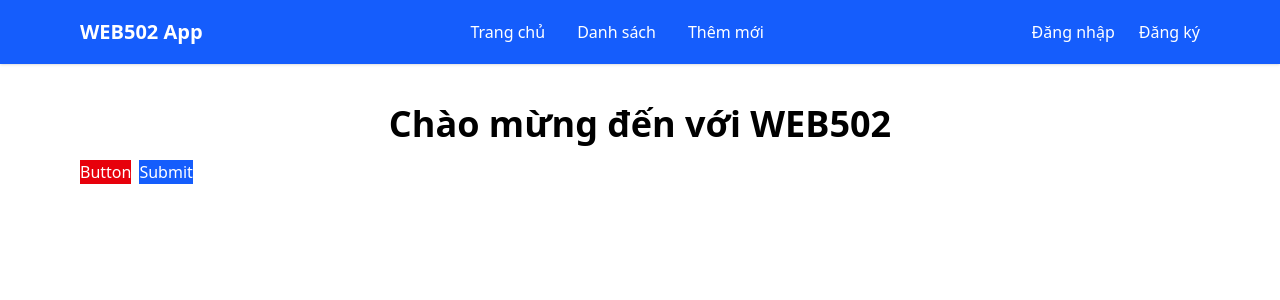
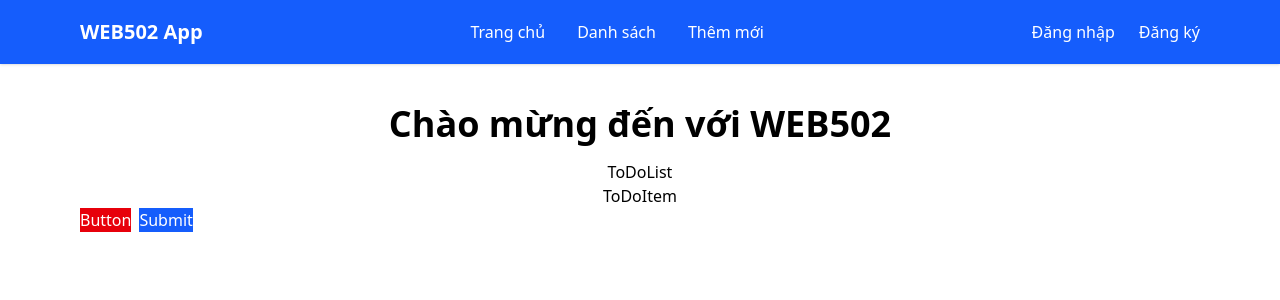
Before and after one commit to vanhoa690/typescript-web502-summer26, a React (Vite) app: page / in a window 1280 px wide. Shown: the top 300 px of the page. Built offline with nearby package versions, Linux system fonts and the light colour scheme; the HTML template or start-up script is replaced by a standard one.

Commit message:
todolist

```diff
--- a/src/App.tsx
+++ b/src/App.tsx
@@ -1,6 +1,7 @@
 import { Toaster } from "react-hot-toast";
 import { Link } from "react-router-dom";
 import Button from "./components/Button";
+import ToDoList from "./components/TodoList";
 
 function App() {
   const handleClick = (): void => {
@@ -40,6 +41,7 @@ function App() {
       {/* MAIN CONTENT */}
       <div className="max-w-6xl mx-auto mt-10 px-4 text-center">
         <h1 className="text-4xl font-bold mb-4">Chào mừng đến với WEB502</h1>
+        <ToDoList />
         {/* click chu cuoi cung ctrl + space => import component */}
         <div className="flex gap-2">
           <Button
--- /dev/null
+++ b/src/components/TodoItem.tsx
@@ -0,0 +1,3 @@
+export default function ToDoItem() {
+  return <div>ToDoItem</div>;
+}
--- /dev/null
+++ b/src/components/TodoList.tsx
@@ -0,0 +1,10 @@
+import ToDoItem from "./TodoItem";
+
+export default function ToDoList() {
+  return (
+    <div>
+      ToDoList
+      <ToDoItem />
+    </div>
+  );
+}
```
